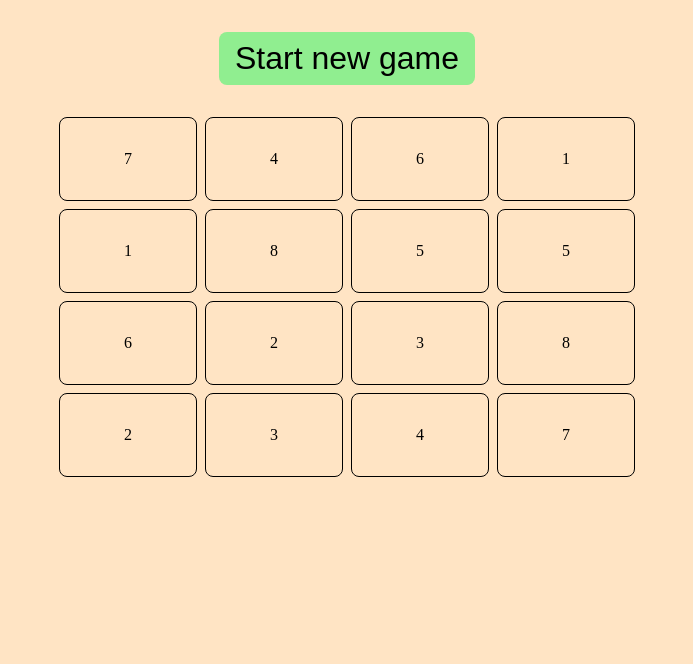
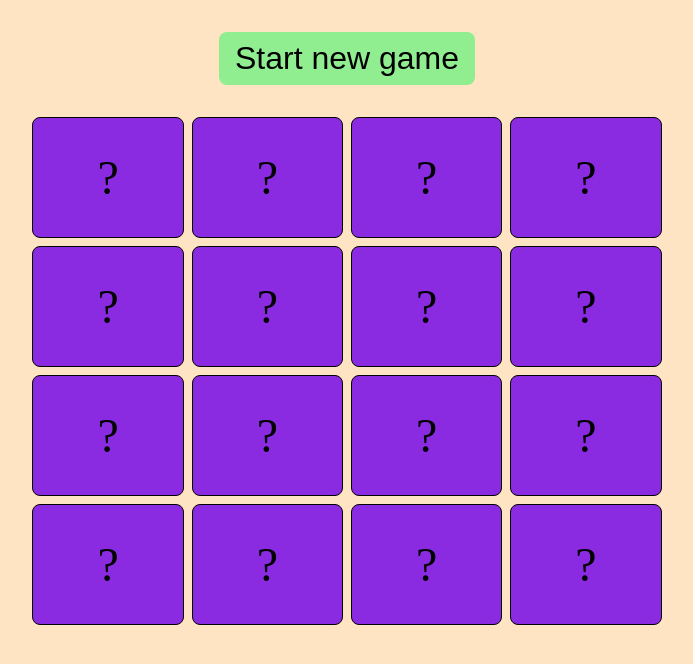
Before and after one commit to john26sfj-ship-it/memory-light, a React (Vite) app: page / in a window 1280 px wide. Both pictures are taken after a click on the button "Start new game". Shown: the top 664 px of the page, without its empty margins (293-986 px from the left). Built offline with nearby package versions, Linux system fonts and the light colour scheme.

Commit message:
logic working. TODO: setIsFlipped on all cards to false when count=0. + win logic

```diff
--- a/src/components/BoardSetup.jsx
+++ b/src/components/BoardSetup.jsx
@@ -1,27 +1,45 @@
-import { useEffect, useState } from "react";
+import { useEffect, useState, createContext } from "react";
 import Card from "./Card";
 import styles from "./styles/BoardSetup.module.css";
 
 export default function BoardSetup({shuffledDeck}) {
     const [card1, setCard1] = useState(0)
     const [card2, setCard2] = useState(0)
+    const [count, setCount] = useState(0)
 
-    // function checkCards() {
-    //     return
-    // }
+    const handleCard1 = (newCard1) => {
+        setCard1(newCard1)
+    }
+    const handleCard2 = (newCard2) => {
+        setCard2(newCard2)
+    }
+    const handleCount = (newCount) => {
+        setCount(newCount)
+    }
+
     useEffect(()=> {
         if (card1 !== 0 || card2 !== 0) {
-            if (card1 === card2) {
-                console.log("cards are equal");
-
+            if (card1 === card2 && count === 2) {
+                console.log("cards are equal.");
+                setCount(0);
+            }
+            else if(card1 !== card2 && count === 2) {
+                console.log("Cards are NOT equal.");
+                setCount(0);
             }
         }
     },[card1,card2])
 
+    console.log(count);
+
+
     return (
         <div className={styles.board}>
             {shuffledDeck.map((eachCard, index) => (
-                <Card key={index} eachCard={eachCard} index={index}/>
+                <Card key={index} eachCard={eachCard} index={index}
+                currentCard1={card1} onCard1Change={handleCard1}
+                currentCard2={card2} onCard2Change={handleCard2}
+                currentCount={count} onCountChange={handleCount}/>
         ))}
         </div>
         );
--- a/src/components/Card.jsx
+++ b/src/components/Card.jsx
@@ -1,19 +1,45 @@
 import { useState } from "react";
-import styles from "./styles/BoardSetup.module.css";
+import styles from "./styles/Card.module.css";
 
 
-export default function Card({eachCard, index}) {
+export default function Card({eachCard, index, currentCard1, onCard1Change, currentCard2, onCard2Change, currentCount, onCountChange}) {
     const [cardClicked, setCardClicked] = useState(false);
+    const [isFlipped, setIsFlipped] = useState(false);
+
     const whenCardClicked = () => {
         setCardClicked(prevState => !prevState);
-        console.log("New useState?: ", cardClicked);
-        console.log("Cardclicker = ", eachCard, index);
+        setIsFlipped(!isFlipped);
 
+        if (currentCount === 0) {
+            onCard1Change(eachCard);
+            onCountChange(currentCount + 1);
+            console.log("Card1: ", cardClicked);
+            console.log("Cardclicker = ", eachCard, index);
+        }
+        else if(currentCount === 1) {
+            onCard2Change(eachCard);
+            onCountChange(currentCount + 1);
+            console.log("Card2: ", cardClicked);
+            console.log("Cardclicker = ", eachCard, index);
+        }
+        else if(currentCount === 2) {
+          setIsFlipped(false);
+          onCountChange(0);
+        }
+        }
+
+    if(isFlipped) {
+      return (
+        <div onClick={whenCardClicked} className={styles.cardFront} key={index}>
+          {eachCard}
+        </div>
+      );
     }
-
-  return (
-    <div onClick={whenCardClicked} className={styles.card} key={index}>
-      {eachCard}
-    </div>
-  );
+    else {
+      return (
+        <div onClick={whenCardClicked} className={styles.cardBack} key={index}>
+          <p className={styles.icon}>?</p>
+        </div>
+      )
+    }
 }
--- a/src/components/styles/BoardSetup.module.css
+++ b/src/components/styles/BoardSetup.module.css
@@ -4,11 +4,3 @@
   align-items: stretch;
   gap: 0.5rem;
 }
-
-.card {
-  border: 1px solid black;
-  border-radius: 0.5rem;
-  width: fit-content;
-  height: fit-content;
-  padding: 2rem 4rem;
-}
--- /dev/null
+++ b/src/components/styles/Card.module.css
@@ -0,0 +1,18 @@
+.cardFront {
+  background-color: aquamarine;
+  border: 1px solid black;
+  border-radius: 0.5rem;
+  width: fit-content;
+  height: fit-content;
+  padding: 2rem 4rem;
+  font-size: 3rem;
+}
+.cardBack {
+  background-color: blueviolet;
+  border: 1px solid black;
+  border-radius: 0.5rem;
+  width: fit-content;
+  height: fit-content;
+  padding: 2rem 4rem;
+  font-size: 3rem;
+}
```
